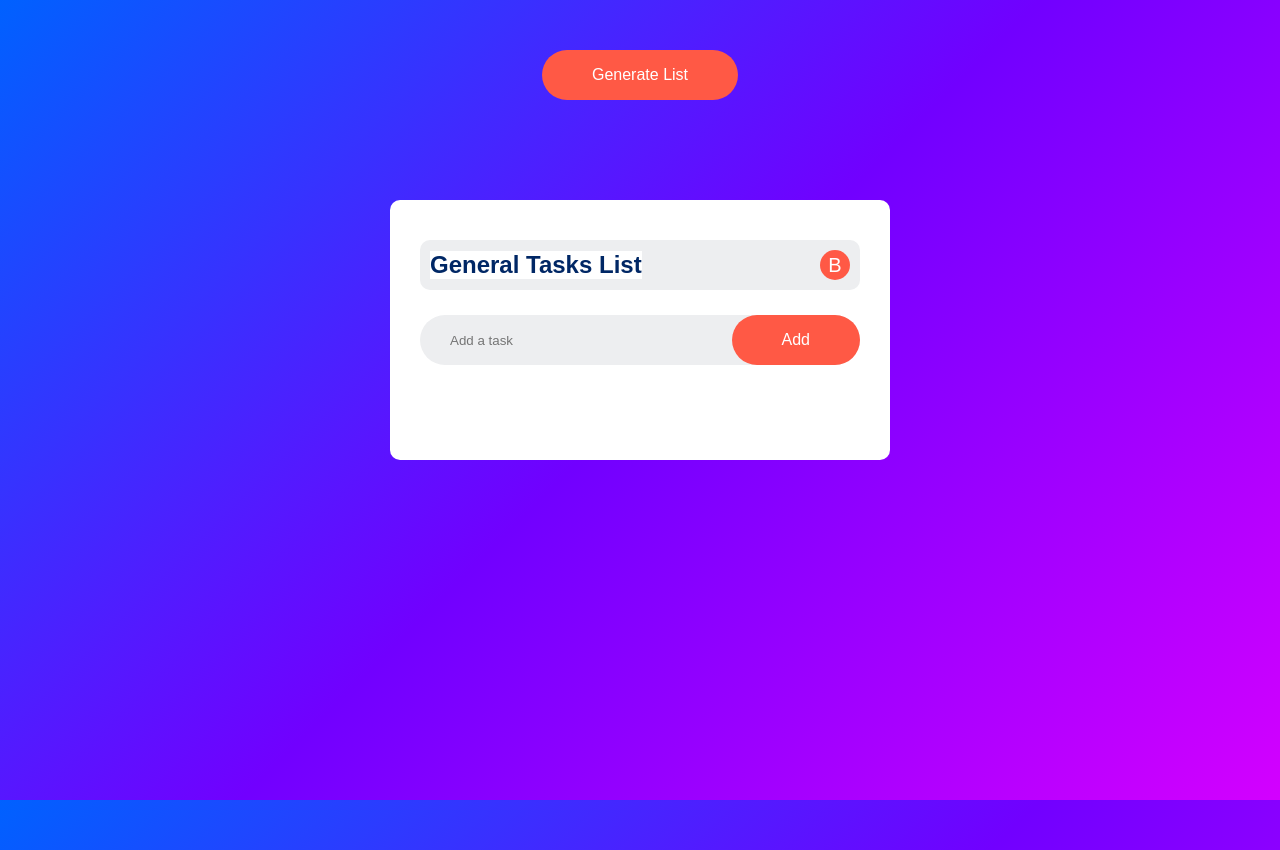
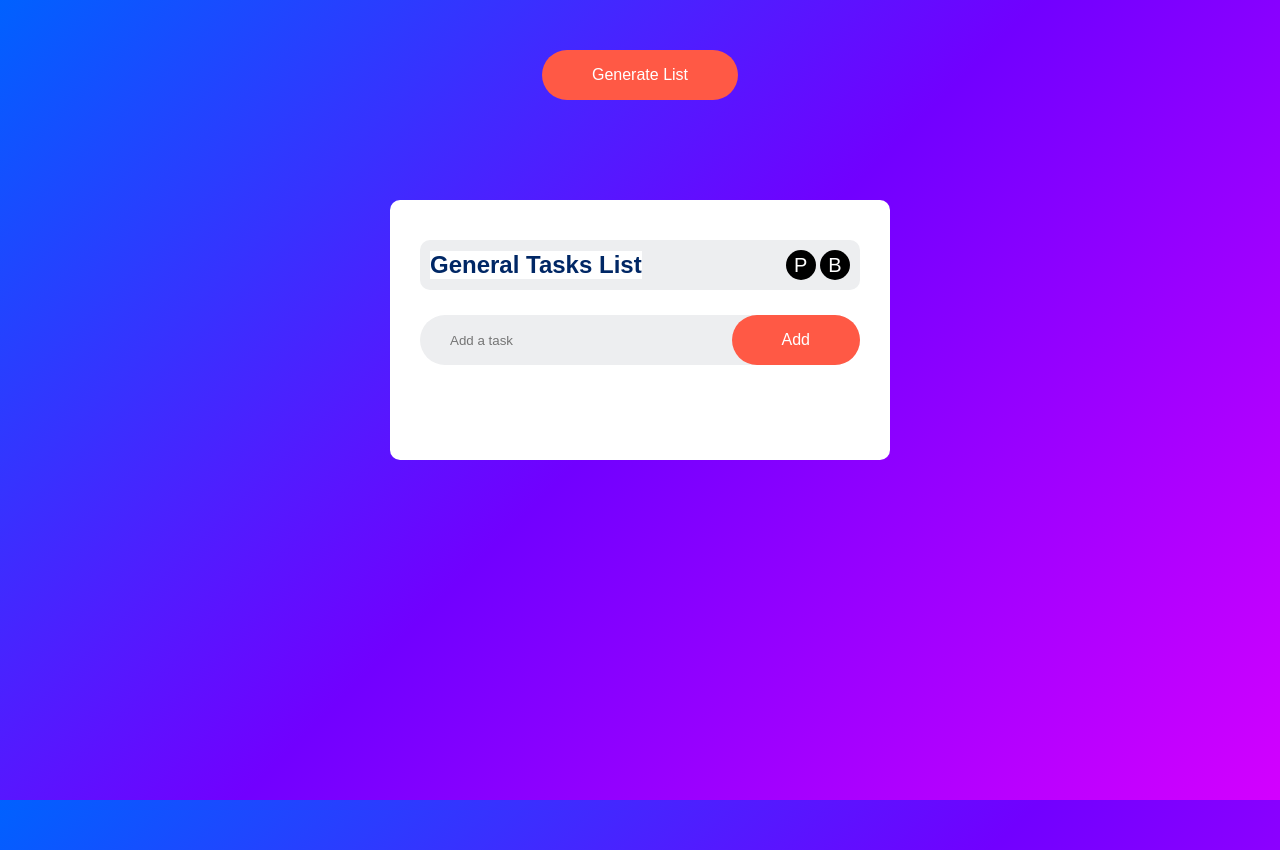
Before and after one commit to PedroCMotta-oficial/To-Do-List, a plain HTML site: page index.html in a window 1280 px wide. Both pictures are taken after a click on the button "Generate List". Drawn offline with nearby package versions, Linux system fonts and the light colour scheme.

Commit message:
listPinner v1.0
beginning of the creation of the list pinners, that change the lists order

```diff
--- a/index.html
+++ b/index.html
@@ -20,7 +20,10 @@
 
       <div class="listMenu">
         <h2 class="listHeader">General Tasks List</h2>
-        <button class="listDeleter" onclick="deleteList(this)">B</button>
+        <div class="menuButtons">
+          <button class="listPinner" onclick="pinList(this)">P</button>
+          <button class="listDeleter" onclick="deleteList(this)">B</button>
+        </div>
       </div>
 
       <div class="creator">
--- a/script.js
+++ b/script.js
@@ -122,6 +122,29 @@ function deleteList(button) {
 }
 
 
+// lists pinner
+function pinList(button) {
+  const targetList = button.closest('.list');
+  const listsContainer = document.getElementById('lists-container');
+  const pinnedList = targetList.classList.contains('pinned');
+  if(!pinnedList) {
+    listsContainer.insertBefore(targetList, listsContainer.firstChild);
+    targetList.classList.add('pinned');
+    button.classList.add('active');
+  } else {
+    targetList.classList.remove(targetList.classList[1]);
+    button.classList.remove(button.classList[1]);
+    // listOrganizor();
+  }
+
+  // masonry update
+  masonryInstance.reloadItems();
+  masonryInstance.layout();
+
+  saveData();
+}
+
+
 function saveData() {
   localStorage.setItem("data", listsContainer.innerHTML);
 }
--- a/style.css
+++ b/style.css
@@ -87,13 +87,16 @@ body {
   width: 30px;
   height: 30px;
   font-size: 20px;
-  background: #ff5945;
+  background: #000;
   color: #fff;
   text-align: center;
   border: none;
   outline: none;
   border-radius: 50%;
   cursor: pointer;
+}
+.listPinner.active {
+  background: #ff5945;
 }
 
 
```
